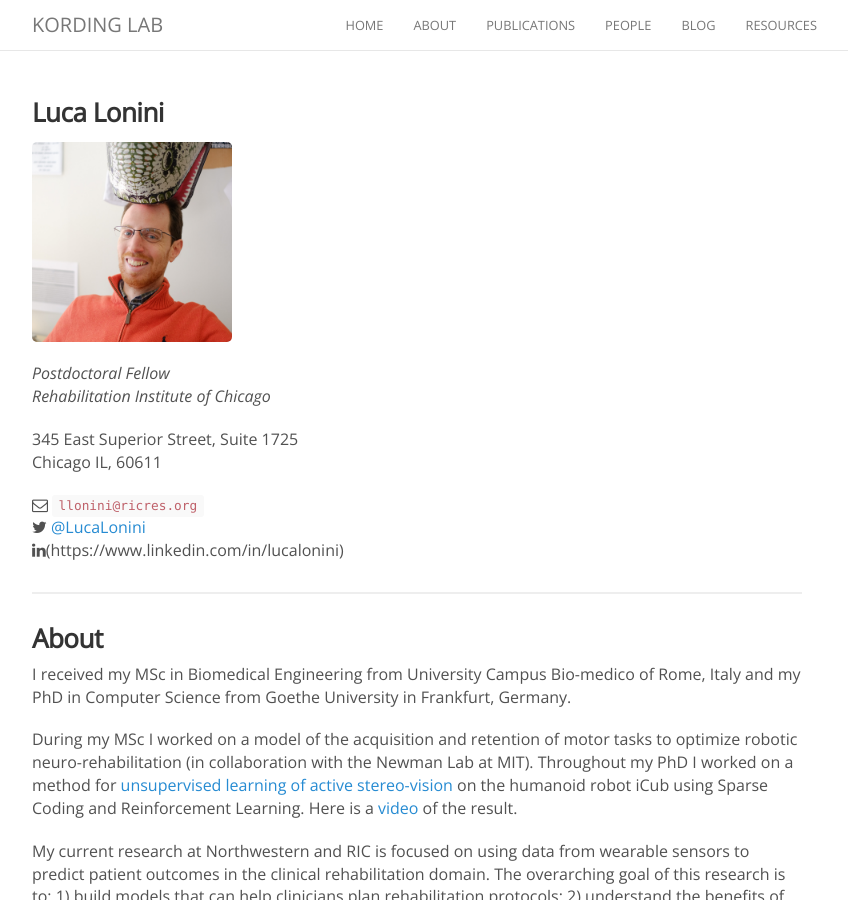
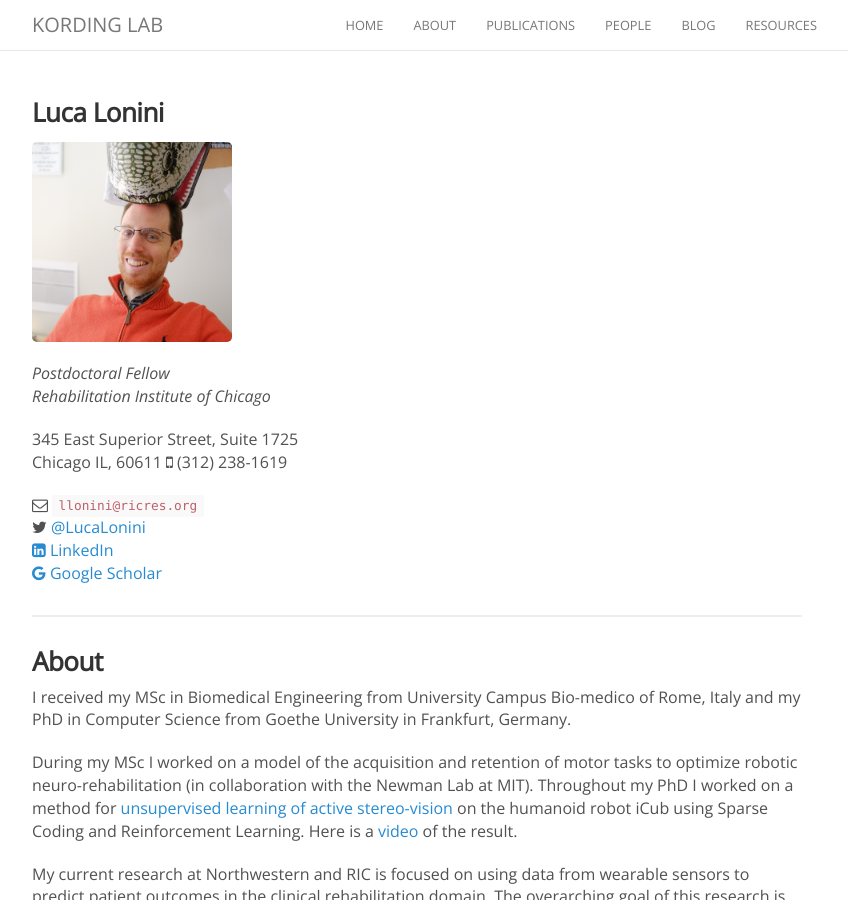
Before and after one commit to KordingLab/KordingLab.github.io, a Jekyll site: the page built from _people/luca_lonini.md, in a window 1280 px wide and 900 px high. Shown: the whole window, without its empty margins (223-1071 px from the left). Built offline with Jekyll 4.4.1, drawn with Linux system fonts in a browser that asks for light colours; nearby versions of some CDN libraries; comment, search, counter and statistics services are not loaded.

Commit message:
Update luca_lonini.md

```diff
--- a/_people/luca_lonini.md
+++ b/_people/luca_lonini.md
@@ -13,10 +13,12 @@ _Rehabilitation Institute of Chicago_
 
 345 East Superior Street, Suite 1725<br>
 Chicago IL, 60611
+<i class="fa fa-mobile"></i> (312) 238-1619
 
 <i class="fa fa-envelope-o"></i> `llonini@ricres.org`<br>
 <i class="fa fa-twitter"></i> [@LucaLonini](https://twitter.com/LucaLonini)<br>
-<i class="fa fa-linkedin"></i>(https://www.linkedin.com/in/lucalonini)<br>
+[<i class="fa fa-linkedin-square"></i> LinkedIn](https://www.linkedin.com/in/lucalonini)<br>
+[<i class="fa fa-google"></i> Google Scholar](https://scholar.google.it/citations?user=xxDk3-EAAAAJ&hl=en)
 
 <hr>
 
```
